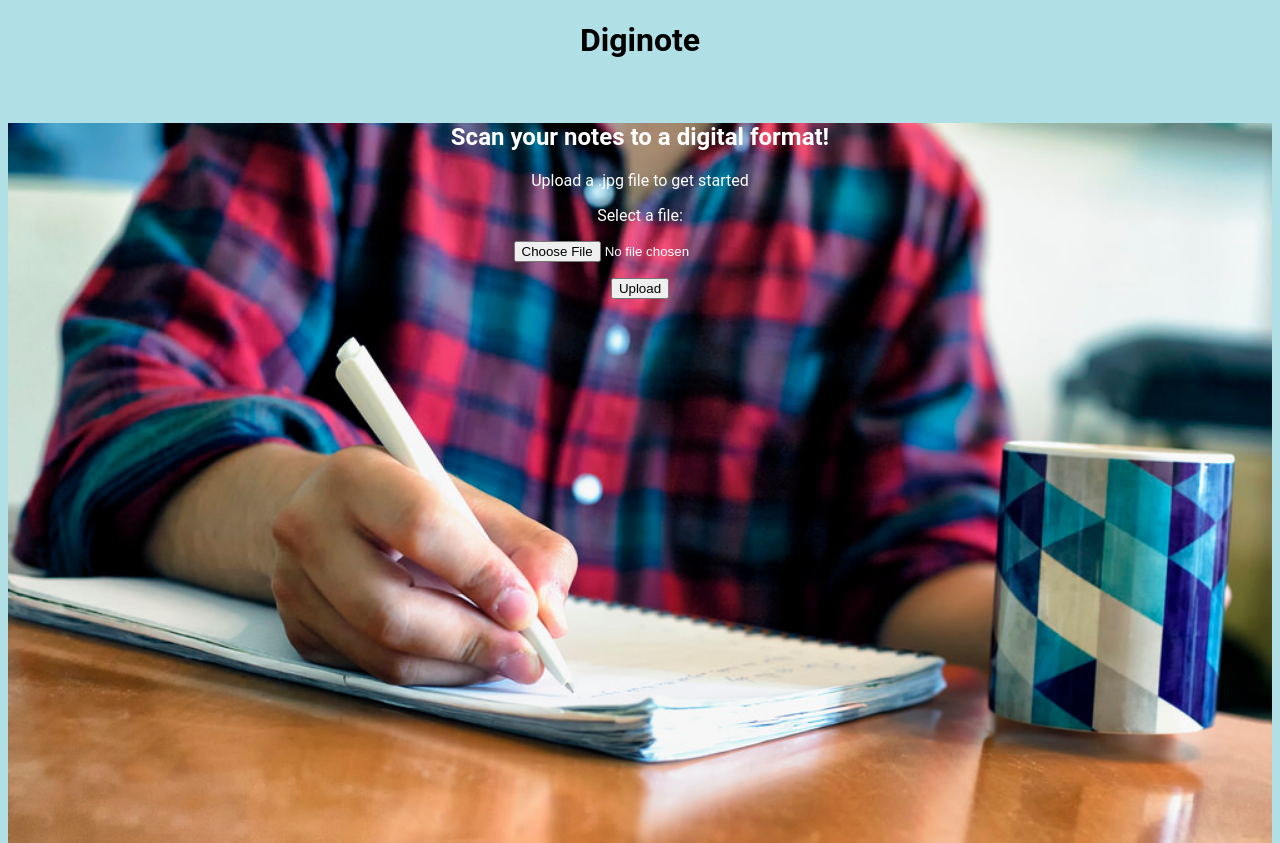
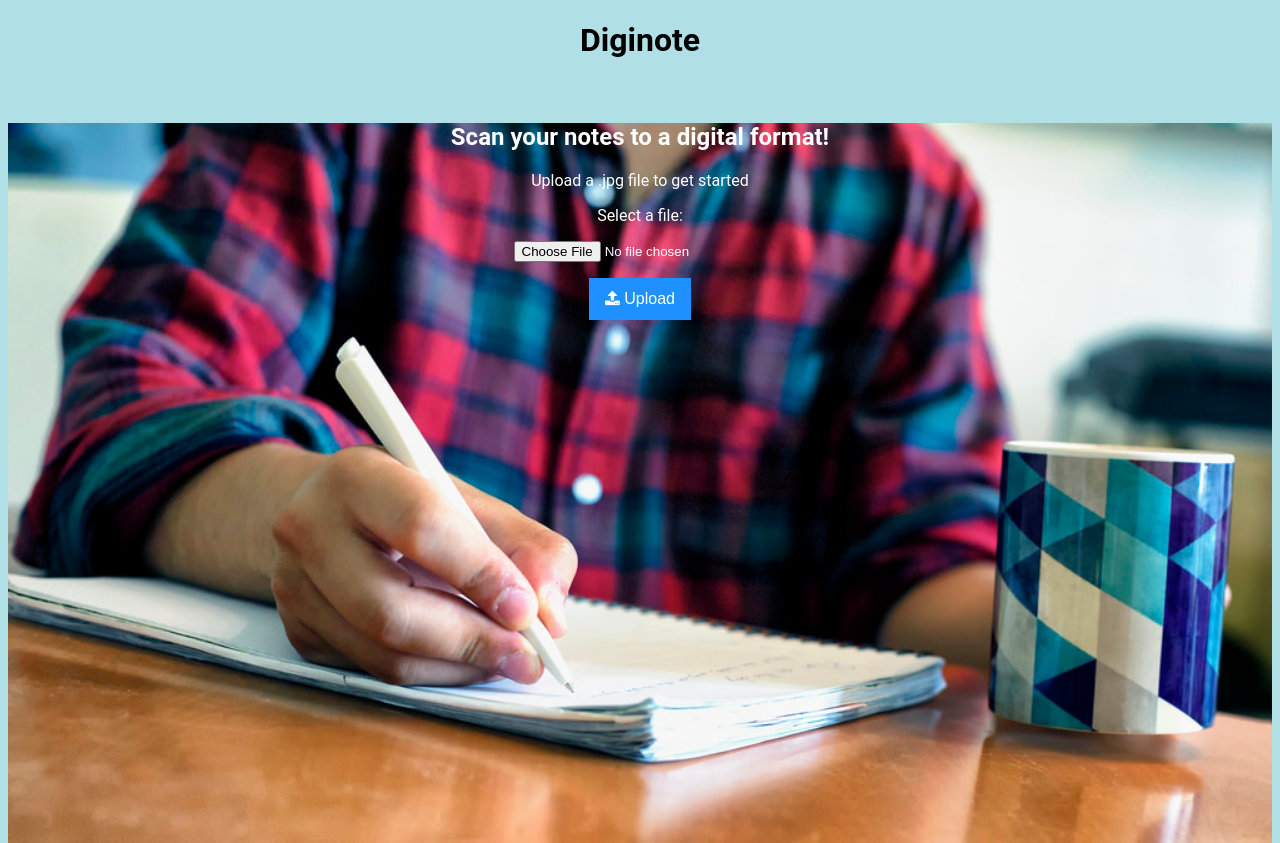
Before and after one commit to Owl-Hacks/DiginoteWebApp, a Django app: page / in a window 1280 px wide. Run offline with Django 3.2, Linux system fonts and the light colour scheme.

Commit message:
remove pyc files, update list.html

```diff
--- a/core/templates/list.html
+++ b/core/templates/list.html
@@ -1,36 +1,58 @@
 <!DOCTYPE html>
 
-
+<link rel="stylesheet" href="https://cdnjs.cloudflare.com/ajax/libs/font-awesome/4.7.0/css/font-awesome.min.css">
 
 <html>
 <head>
     <style>
+        .btn {
+            background-color: DodgerBlue;
+            border: none;
+            color: white;
+            padding: 12px 16px;
+            font-size: 16px;
+            cursor: pointer;
+        }
+
+        /* Darker background on mouse-over */
+        .btn:hover {
+            background-color: RoyalBlue;
+        }
+
         html {
             font-family: "Roboto", "Lucida Grande", "DejaVu Sans", "Bitstream Vera Sans", Verdana, Arial, sans-serif;
             margin-left: auto;
             margin-right: auto;
-                text-align:center;
+            text-align: center;
             background: powderblue;
         }
-            html, body { height: 100%; display: block}
+
+        html, body {
+            height: 100%;
+            display: block
+        }
+
         h1 {
 
             height: 10%;
             display: block;
         }
+
         div {
             background: white url("/media/notes.jpg") no-repeat;
             color: white;
-                background-size:cover;
+            background-size: cover;
             height: 90%;
             width: 100%;
             margin: 0;
             display: block;
         }
+
         h2 {
             size: 40pt;
         }
-            p{
+
+        p {
             size: 30pt;
         }
     </style>
@@ -50,9 +72,11 @@
     <p>
         {{ form.docfile.errors }}
         {{ form.docfile }}
+
     </p>
 
-                <p><input type="submit" value="Upload"/></p>
+    <button class="btn"><i class="fa fa-upload"></i> Upload</button>
+
 </form>
 </div>
 </body>
```
Also changed, not shown: 1 other file. Lines whose indentation alone changed are shown as unchanged.
